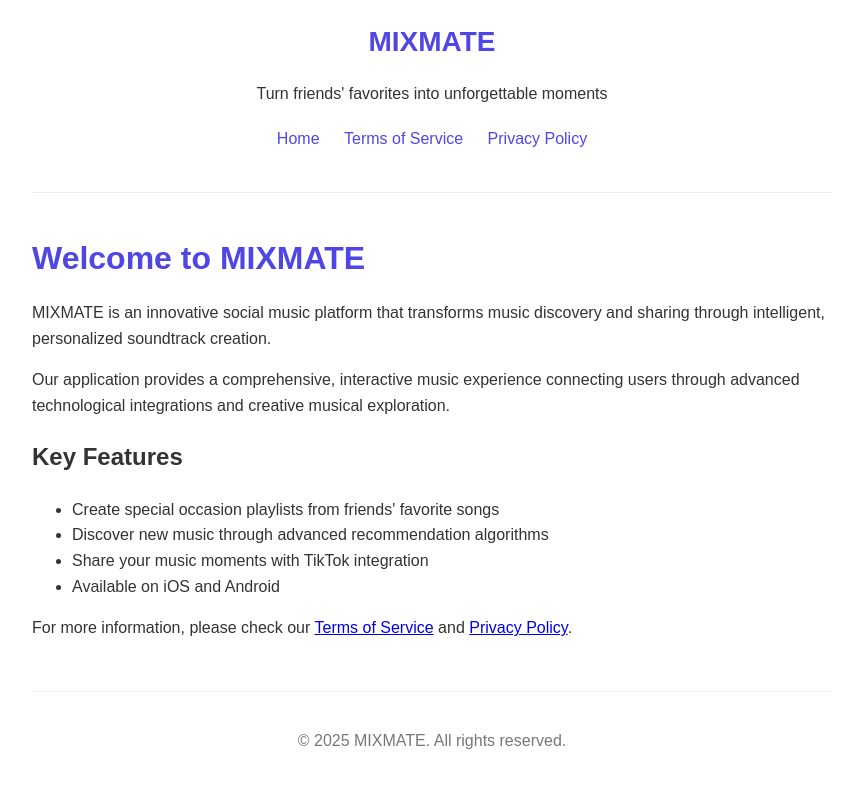
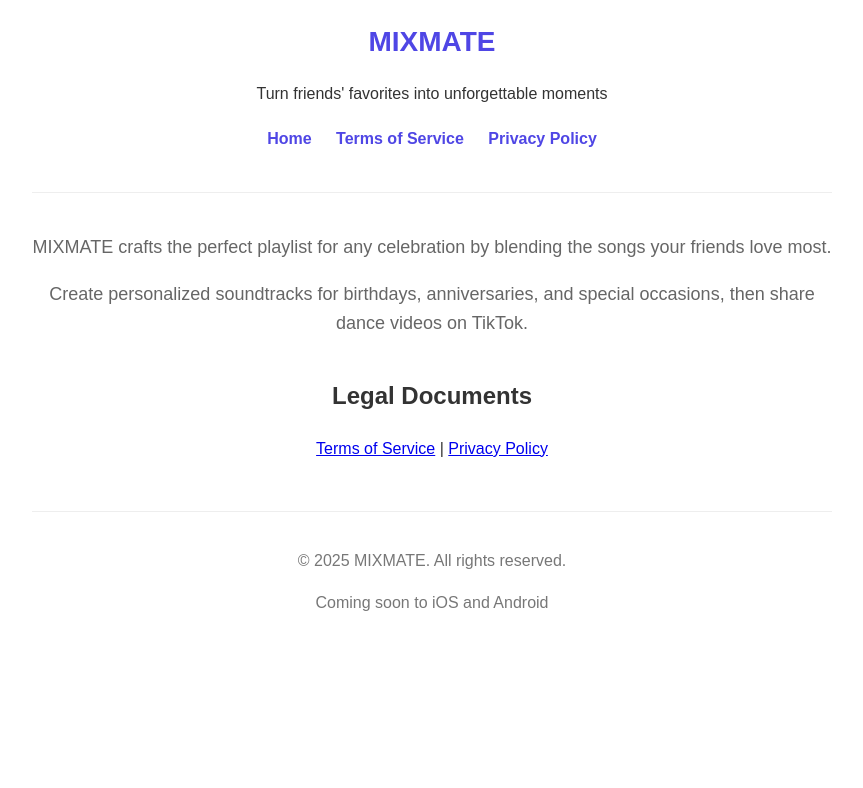
Before and after one commit to gtrim01/mixmate-tos, a plain HTML site: page index.html in a window 1280 px wide. Shown: the whole page, without its empty margins (208-1071 px from the left). Drawn offline with Linux system fonts and the light colour scheme.

Commit message:
Update index.html

```diff
--- a/index.html
+++ b/index.html
@@ -3,7 +3,7 @@
 <head>
     <meta charset="UTF-8">
     <meta name="viewport" content="width=device-width, initial-scale=1.0">
-    <title>MIXMATE - Music App</title>
+    <title>MIXMATE - Turn friends' favorites into unforgettable moments</title>
     <style>
         body {
             font-family: Arial, sans-serif;
@@ -37,9 +37,16 @@
             margin: 0 10px;
             color: #4f46e5;
             text-decoration: none;
+            font-weight: bold;
         }
         nav a:hover {
             text-decoration: underline;
+        }
+        .description {
+            font-size: 18px;
+            text-align: center;
+            margin: 30px 0;
+            color: #666;
         }
         footer {
             margin-top: 50px;
@@ -62,23 +69,23 @@
     </header>
 
     <main>
-        <h1>Welcome to MIXMATE</h1>
-        <p>MIXMATE is an innovative social music platform that transforms music discovery and sharing through intelligent, personalized soundtrack creation.</p>
-        <p>Our application provides a comprehensive, interactive music experience connecting users through advanced technological integrations and creative musical exploration.</p>
+        <div class="description">
+            <p>MIXMATE crafts the perfect playlist for any celebration by blending the songs your friends love most.</p>
+            <p>Create personalized soundtracks for birthdays, anniversaries, and special occasions, then share dance videos on TikTok.</p>
+        </div>
 
-        <h2>Key Features</h2>
-        <ul>
-            <li>Create special occasion playlists from friends' favorite songs</li>
-            <li>Discover new music through advanced recommendation algorithms</li>
-            <li>Share your music moments with TikTok integration</li>
-            <li>Available on iOS and Android</li>
-        </ul>
+        <div style="text-align: center; margin: 40px 0;">
+            <h2>Legal Documents</h2>
+            <p><a href="terms.html">Terms of Service</a> | <a href="privacy.html">Privacy Policy</a></p>
+        </div>
 
-        <p>For more information, please check our <a href="terms.html">Terms of Service</a> and <a href="privacy.html">Privacy Policy</a>.</p>
+        <!-- TikTok Domain Verification -->
+        <div style="display: none;">tiktokiKFmoNFfI0tPTR7sfAXqwOkgS28QDiza</div>
     </main>
 
     <footer>
         <p>&copy; 2025 MIXMATE. All rights reserved.</p>
+        <p>Coming soon to iOS and Android</p>
     </footer>
 </body>
 </html>
```
